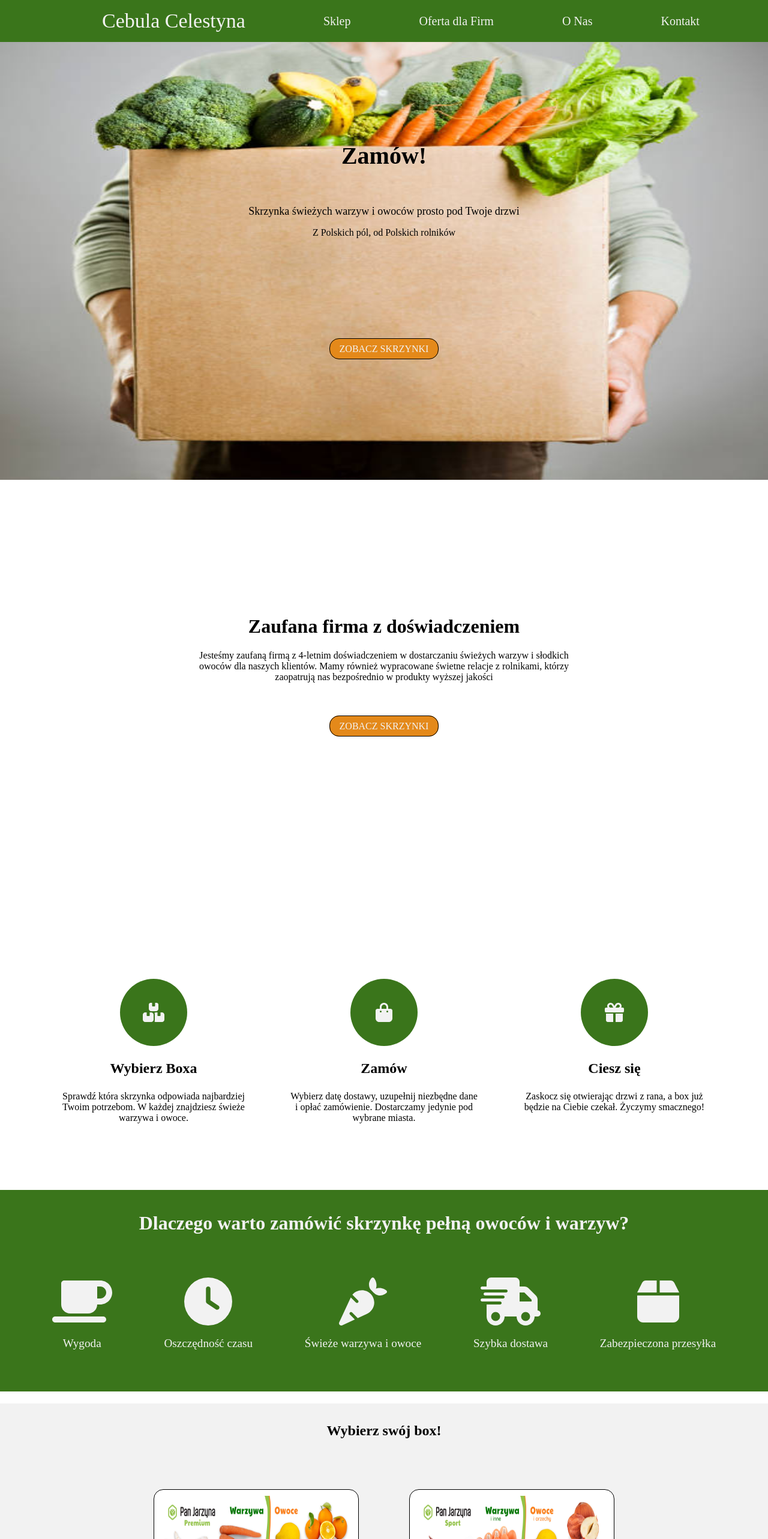
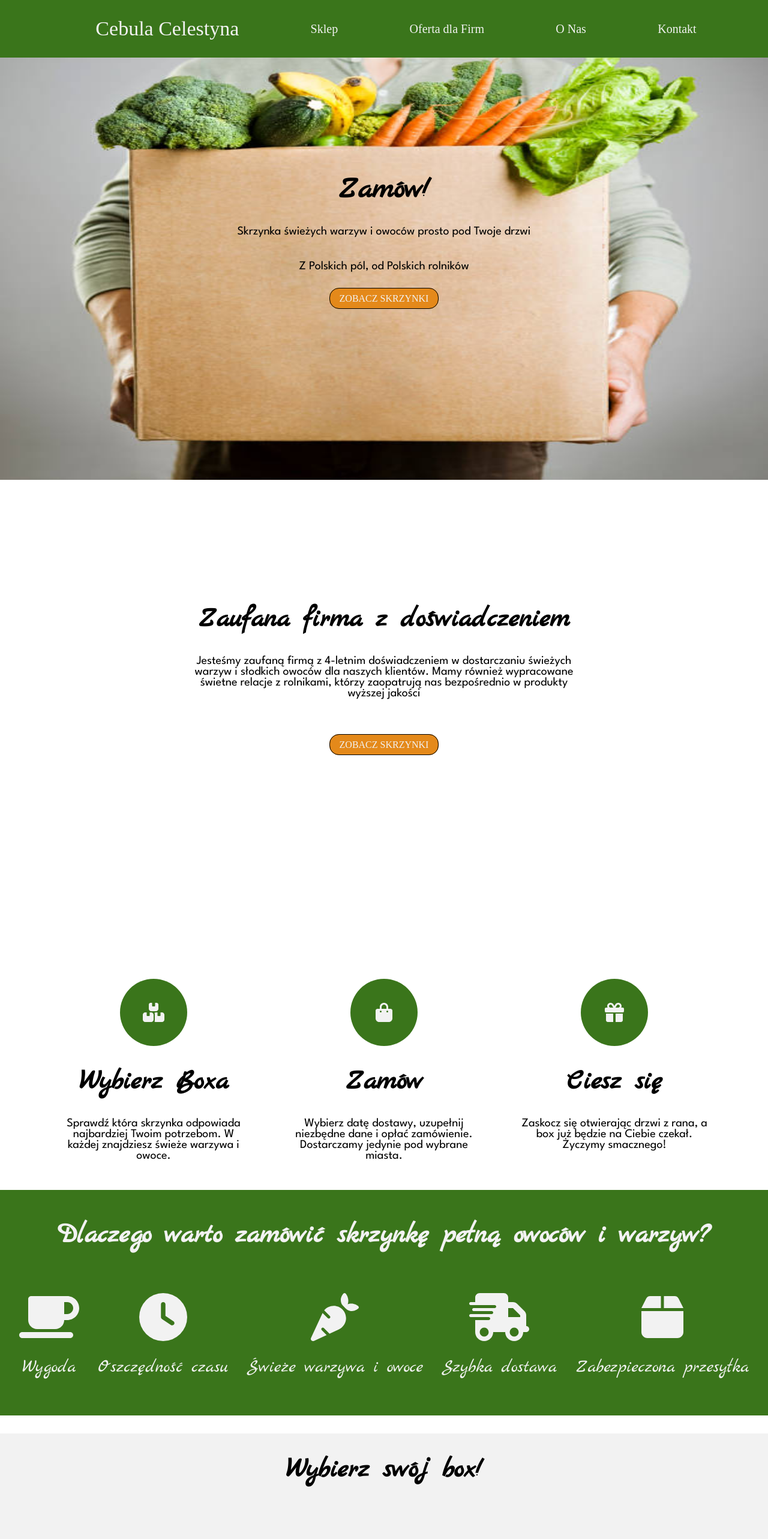
Before and after one commit to Edenusek/warzywniakOnline, a React (Create React App) app: page / in a window 1280 px wide. Shown: the top 2566 px of the page at 60% size. Built offline with nearby package versions, Linux system fonts and the light colour scheme.

Commit message:
change fonts adding some animation

```diff
--- a/public/index.html
+++ b/public/index.html
@@ -7,14 +7,18 @@
     <meta name="theme-color" content="#000000" />
     <meta
       name="description"
-      content="Web site created using create-react-app"
-    />
+      content="Web site created using create-react-app" />
     <link rel="apple-touch-icon" href="%PUBLIC_URL%/logo192.png" />
     <!--
       manifest.json provides metadata used when your web app is installed on a
       user's mobile device or desktop. See https://developers.google.com/web/fundamentals/web-app-manifest/
     -->
     <link rel="manifest" href="%PUBLIC_URL%/manifest.json" />
+    <link rel="preconnect" href="https://fonts.googleapis.com" />
+    <link rel="preconnect" href="https://fonts.gstatic.com" crossorigin />
+    <link
+      href="https://fonts.googleapis.com/css2?family=League+Spartan:wght@300;400;500&family=Marck+Script&display=swap"
+      rel="stylesheet" />
     <!--
       Notice the use of %PUBLIC_URL% in the tags above.
       It will be replaced with the URL of the `public` folder during the build.
--- a/src/App.module.css
+++ b/src/App.module.css
@@ -2,3 +2,22 @@
 
     overflow: hidden;
 }
+
+.box h1 {
+    font-family: 'Marck Script', cursive;
+    font-size: 46px;
+}
+.box h2 {
+    font-family: 'Marck Script', cursive;
+    font-size: 30px;
+    font-weight: normal;
+
+}
+
+.box span,p{
+    font-family: 'League Spartan', sans-serif;
+    font-size: 20px;
+}
+
+.box p, span {
+}
--- a/src/components/ChoiceBox.js
+++ b/src/components/ChoiceBox.js
@@ -6,7 +6,7 @@ import classes from "./ChoiceBox.module.css";
 const ChoiceBox = () => {
   return (
     <div className={classes.all}>
-      <h2 className={classes.header}>Wybierz swój box!</h2>
+      <h1 className={classes.header}>Wybierz swój box!</h1>
       <div className={classes.centerBox} >
       <div className={classes.box}>
 
--- a/src/components/Instruction.js
+++ b/src/components/Instruction.js
@@ -14,31 +14,31 @@ const giftBox = <FontAwesomeIcon className={classes.img} icon={faGift}/>
 const Instruction = () => {
   return (
     <div className={classes.inst}>
-        <div className={classes.instBox}>
-      <div className={`${classes.imgBox} ${classes.box1}`}>
+        <div className={`${classes.instBox} ${classes.box}`}>
+      <div className={classes.imgBox }>
       {boxesStacked}
         </div>
-            <p>Wybierz Boxa</p>
+            <h1>Wybierz Boxa</h1>
             <span>
               Sprawdź która skrzynka odpowiada najbardziej Twoim potrzebom. W
               każdej znajdziesz świeże warzywa i owoce.
             </span>
           </div>
-          <div className={classes.instBox}>
+          <div className={`${classes.instBox} ${classes.box2}`}>
           <div className={classes.imgBox}>
       {bagShopping}
         </div>
-            <p>Zamów</p>
+            <h1>Zamów</h1>
             <span>
               Wybierz datę dostawy, uzupełnij niezbędne dane i opłać zamówienie.
               Dostarczamy jedynie pod wybrane miasta.
             </span>
           </div>
-          <div className={classes.instBox}>
+          <div className={`${classes.instBox} ${classes.box3}`}>
           <div className={classes.imgBox}>
       {giftBox}
         </div>
-            <p>Ciesz się</p>
+            <h1>Ciesz się</h1>
             <span>
               Zaskocz się otwierając drzwi z rana, a box już będzie na Ciebie
               czekał. Życzymy smacznego!
--- a/src/components/Instruction.module.css
+++ b/src/components/Instruction.module.css
@@ -39,14 +39,68 @@
   font-size: 16px;
 }
 
-.box1{
-  animation-name: box1;
+.box {
+  /* animation-name: box1;
   animation-duration: 1s;
   animation-timing-function: ease;
-  animation-fill-mode: forwards;
+  animation-fill-mode: forwards; */
+  animation: box 0.6s ease-in-out forwards;
 }
 
-@keyframes box1 {
-  from{left:-500px}
-  to{left:0px}
+.box2 {
+  animation: box2 .6s ease-in-out .6s forwards;
 }
+.box3 {
+  animation: box3 .6s ease-in-out 1.2s forwards;
+}
+
+@keyframes box  {
+  /* 0% {
+    transform: rotate(0);
+  }
+  100% {
+    transform: rotate(360deg);
+  } */
+ from {
+  transform: scaleX(0);
+ }
+ to{
+  transform: scaleX(100%);
+ }
+
+
+}
+@keyframes box2 {
+  0% {
+    transform: rotate(0);
+  }
+  100% {
+    transform: rotate(360deg);
+  }
+ /* from {
+  transform: scaleX(0);
+  z-index: -1;
+ }
+ to{
+  transform: scaleX(100%);
+
+ } */
+
+
+}
+@keyframes box3 {
+  /* 0% {
+    transform: rotate(0);
+  }
+  100% {
+    transform: rotate(360deg);
+  } */
+ from {
+  transform: scaleX(0);
+ }
+ to{
+  transform: scaleX(100%);
+ }
+
+
+}
--- a/src/components/MainNavigation.js
+++ b/src/components/MainNavigation.js
@@ -13,7 +13,7 @@ const MainNavigation = () => {
     <header className={classes.nav}>
       <nav>
         <ul>
-          <NavLink to=".." className={classes.logo}>
+          <NavLink to="/" className={classes.logo}>
             Cebula Celestyna
           </NavLink>
           <li>
--- a/src/components/MainNavigation.module.css
+++ b/src/components/MainNavigation.module.css
@@ -4,6 +4,7 @@
   overflow: hidden;
   width: 100vw;
   max-width: 100%;
+  z-index: 100;
 
 }
 
@@ -15,6 +16,7 @@
   list-style: none;
   font-size: 20px;
   background-color: #3a751b;
+  min-height: 6rem;
 }
 
 
@@ -30,8 +32,8 @@ nav a:hover {
 
 .logo {
     font-size: 34px;
-    margin: 1rem;
-    text-decoration: none;
+    /* padding: 1rem; */
+    /* text-decoration: none; */
 }
 
 .logo a:hover {
--- a/src/components/WhyWorth.js
+++ b/src/components/WhyWorth.js
@@ -15,23 +15,23 @@ const WhyWorth = () => {
       <div className={classes.iconBox}>
         <div>
         <FontAwesomeIcon className={classes.icon} icon="coffee" />
-          <p>Wygoda</p>
+          <h2>Wygoda</h2>
         </div>
         <div>
         <FontAwesomeIcon className={classes.icon} icon="clock" />
-          <p>Oszczędność czasu</p>
+          <h2>Oszczędność czasu</h2>
         </div>
         <div>
         <FontAwesomeIcon className={classes.icon} icon="carrot" />
-          <p>Świeże warzywa i owoce</p>
+          <h2>Świeże warzywa i owoce</h2>
         </div>
         <div>
         <FontAwesomeIcon className={classes.icon} icon="truck-fast" />
-          <p>Szybka dostawa</p>
+          <h2>Szybka dostawa</h2>
         </div>
         <div>
         <FontAwesomeIcon className={classes.icon} icon="box" />
-          <p>Zabezpieczona przesyłka</p>
+          <h2>Zabezpieczona przesyłka</h2>
         </div>
       </div>
     </div>
--- a/src/pages/Home.js
+++ b/src/pages/Home.js
@@ -19,7 +19,7 @@ const HomePage = () => {
           <h1 className={classes.orderAnimation} >Zamów!</h1>
           </div>
 
-          <span>Skrzynka świeżych warzyw i owoców prosto pod Twoje drzwi</span>
+          <p>Skrzynka świeżych warzyw i owoców prosto pod Twoje drzwi</p>
           <p>Z Polskich pól, od Polskich rolników</p>
 
           <BtnBox path="./shop" btn="ZOBACZ SKRZYNKI" />
--- a/src/pages/Home.module.css
+++ b/src/pages/Home.module.css
@@ -5,10 +5,10 @@
   flex-direction: column;
   height: 100%;
   width: 100%;
-
 }
 
 .img {
+  position: relative;
   background-image: url(../img/warzywa.jpg);
   width: 100vw;
   max-width: 100%;
@@ -19,27 +19,20 @@
   overflow: hidden;
 }
 
-.flex p {
-  margin-bottom: 10rem;
-}
-
 .flex h1 {
-  position: relative;
-  padding: 1rem;
-  min-height: 4rem;
-
+  position: absolute;
 }
 
 .animationBox {
+  display: flex;
+  justify-content: center;
+  align-items: center;
   min-height: 5rem;
+  min-width: 50%;
 }
 
 .orderAnimation {
-  animation-name: order;
-  animation-duration: 1s;
-  transition-property: font-size;
-  animation-timing-function: ease;
-  animation-fill-mode: forwards;
+  animation: order 1s ease forwards;
 }
 
 @keyframes order {
@@ -47,6 +40,6 @@
     font-size: 8px;
   }
   to {
-    font-size: 40px;
+    font-size: 50px;
   }
 }
```
